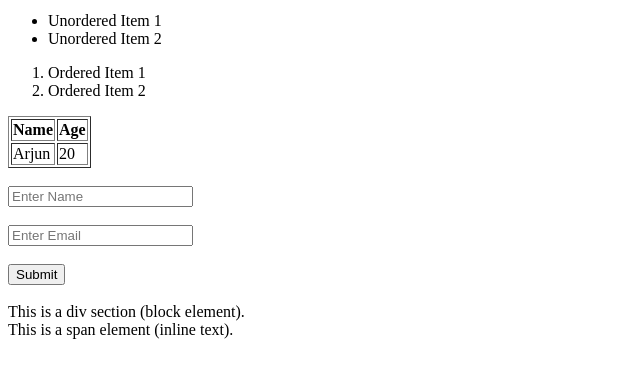
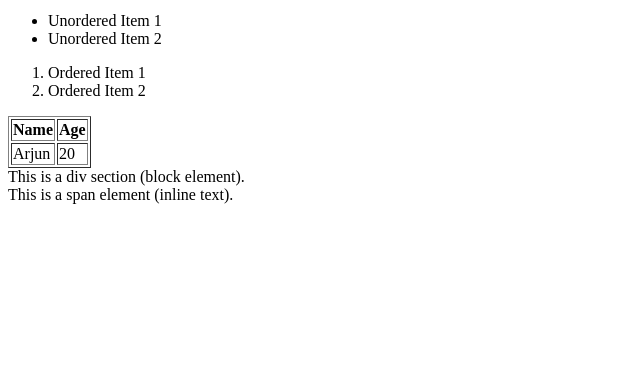
Before and after one commit to arjitha10/fullstackprojectday2, a plain HTML site: page index.html in a window 1280 px wide. Shown: the part 350-728 px from the top of the page, without its empty margins (0-640 px from the left). Drawn offline with Linux system fonts and the light colour scheme.

Commit message:
Task 2
Removed form and related elements from the HTML.

```diff
--- a/index.html
+++ b/index.html
@@ -47,17 +47,7 @@
             <td>20</td>
         </tr>
     </table>
-    <br>
 
-    <!-- Form -->
-    <form>
-        <input type="text" placeholder="Enter Name"><br><br>
-        <input type="email" placeholder="Enter Email"><br><br>
-        <button type="submit">Submit</button>
-    </form>
-    <br>
-
-    <!-- Div and Span -->
     <div>This is a div section (block element).</div>
     <span>This is a span element (inline text).</span>
 
```
